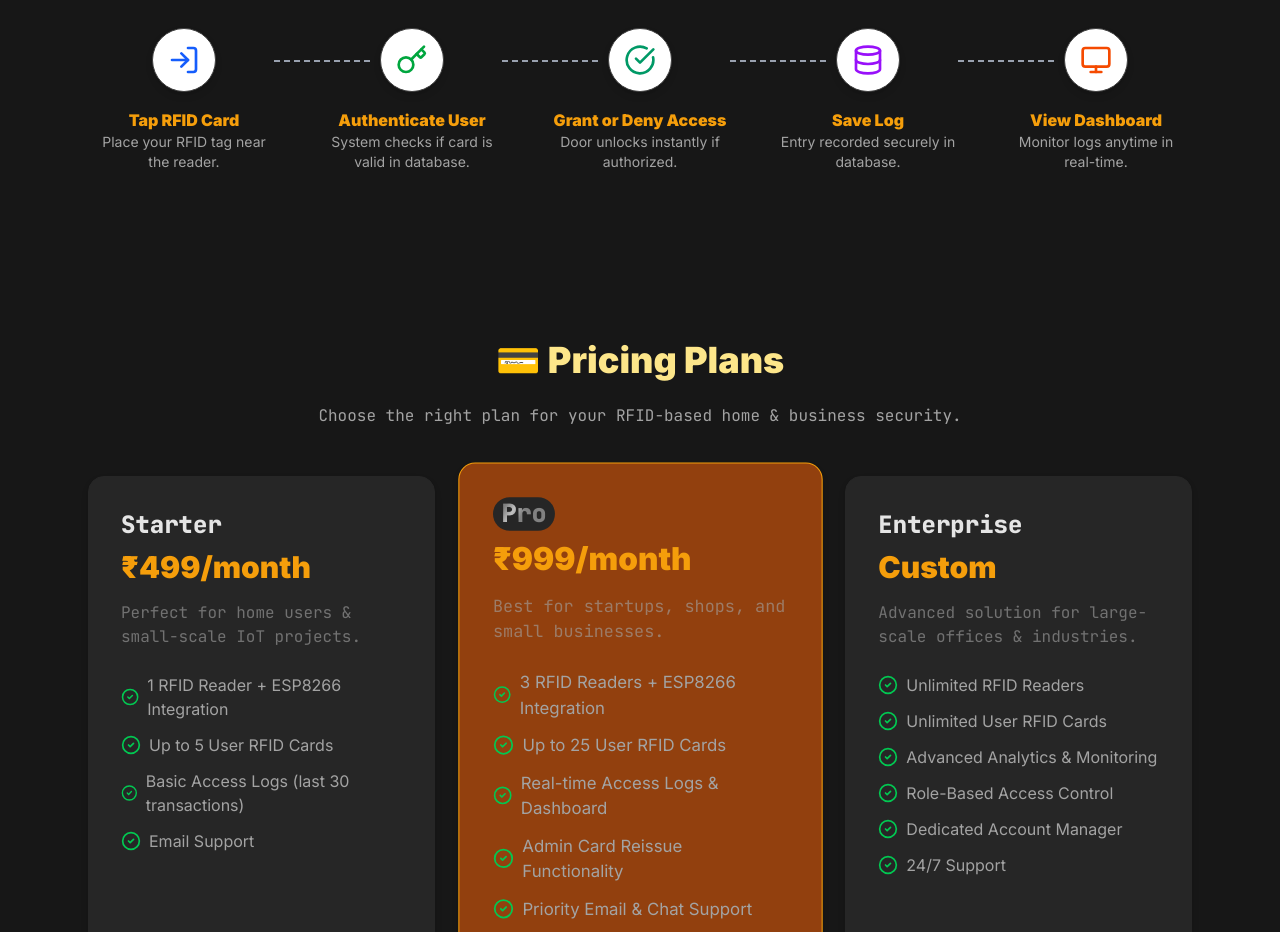
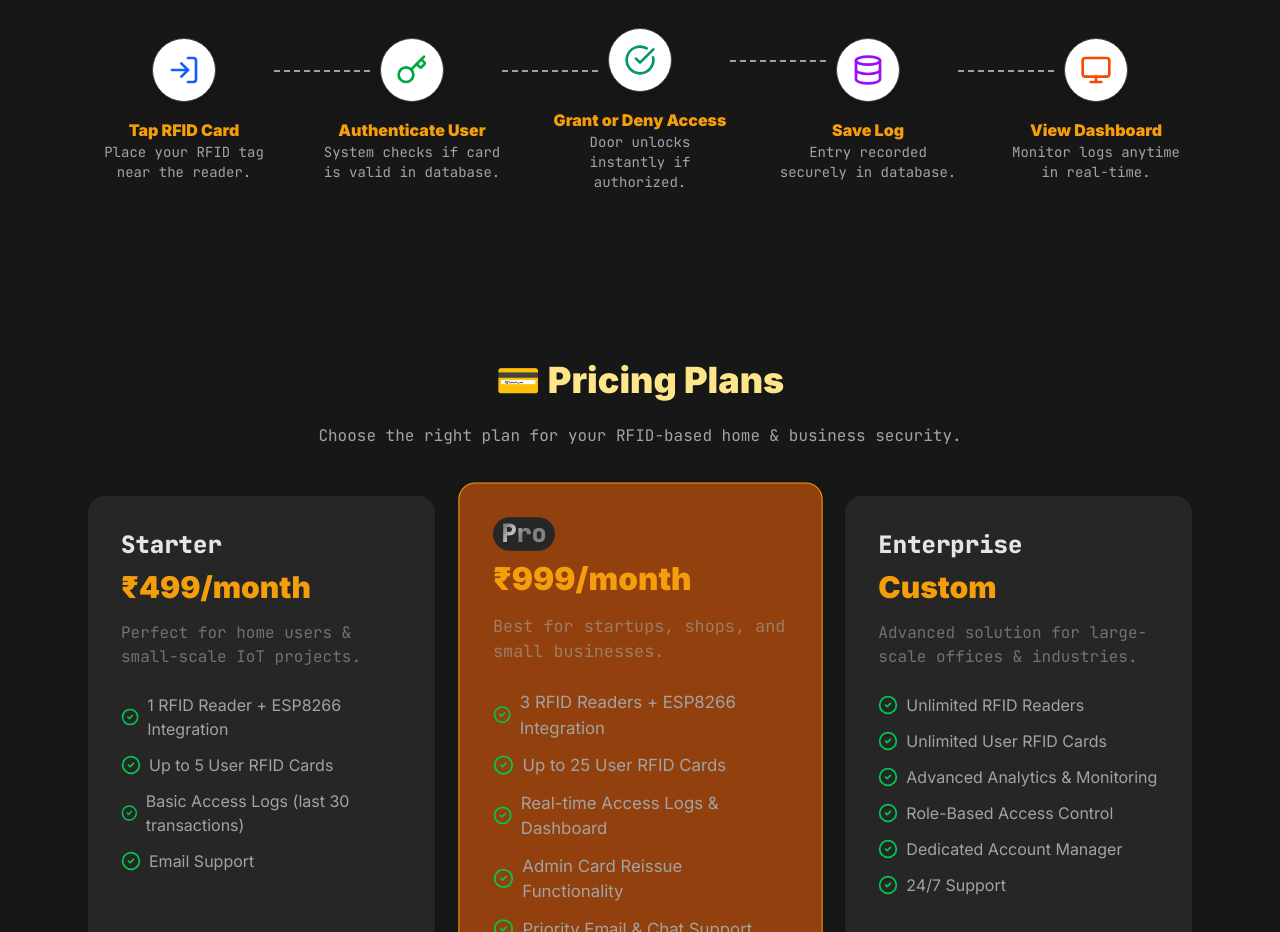
Before and after one commit to Xdorm69/next-AlertAxis-iot, a Next.js app: page / in a window 1280 px wide. Shown: the part 1700-2632 px from the top of the page. Built offline with nearby package versions, Linux system fonts and the light colour scheme; no server answers.

Commit message:
fixed fonts

```diff
--- a/components/Pages/How.tsx
+++ b/components/Pages/How.tsx
@@ -28,7 +28,7 @@
 
             {/* Title + Desc */}
             <h3 className="mt-4 font-semibold text-primary">{step.title}</h3>
-            <p className="text-sm text-muted-foreground">{step.desc}</p>
+            <p className="text-sm text-muted-foreground font-mono">{step.desc}</p>
           </div>
         ))}
       </div>
```
